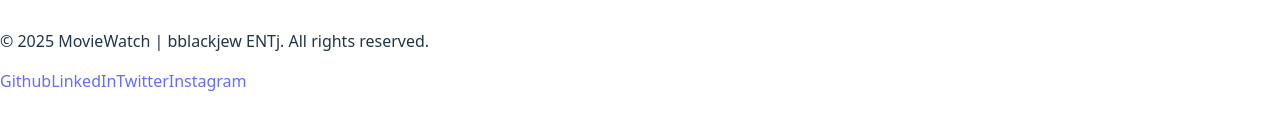
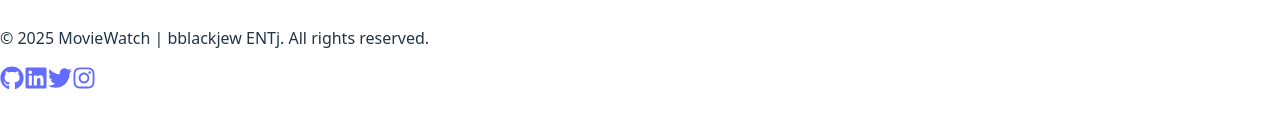
Before and after one commit to bblack-jewENT/MovieWatch, a React (Vite) app: page / in a window 1280 px wide. Shown: the part 530-660 px from the top of the page. Built offline with nearby package versions, Linux system fonts and the light colour scheme; no server answers.

Commit message:
Replace link names with icons.

```diff
--- a/src/components/Footer.jsx
+++ b/src/components/Footer.jsx
@@ -1,4 +1,5 @@
 import React from "react";
+import { FaGithub, FaLinkedin, FaTwitter, FaInstagram } from "react-icons/fa";
 
 const Footer = () => {
   return (
@@ -9,10 +10,38 @@ const Footer = () => {
         </h1>
         <p>&copy; 2025 MovieWatch | bblackjew ENTj. All rights reserved.</p>
         <nav className="footer-nav">
-          <a href="https://github.com/bblack-jewENT">Github</a>
-          <a href="https://www.linkedin.com/in/bblack-jewent/">LinkedIn</a>
-          <a href="https://x.com/moses44044">Twitter</a>
-          <a href="https://www.instagram.com/mo.ses_themessiah/">Instagram</a>
+          <a
+            href="https://github.com/bblack-jewENT"
+            aria-label="GitHub"
+            target="_blank"
+            rel="noopener noreferrer"
+          >
+            <FaGithub size={24} />
+          </a>
+          <a
+            href="https://www.linkedin.com/in/bblack-jewent/"
+            aria-label="LinkedIn"
+            target="_blank"
+            rel="noopener noreferrer"
+          >
+            <FaLinkedin size={24} />
+          </a>
+          <a
+            href="https://x.com/moses44044"
+            aria-label="Twitter"
+            target="_blank"
+            rel="noopener noreferrer"
+          >
+            <FaTwitter size={24} />
+          </a>
+          <a
+            href="https://www.instagram.com/mo.ses_themessiah/"
+            aria-label="Instagram"
+            target="_blank"
+            rel="noopener noreferrer"
+          >
+            <FaInstagram size={24} />
+          </a>
         </nav>
       </div>
     </footer>
```
